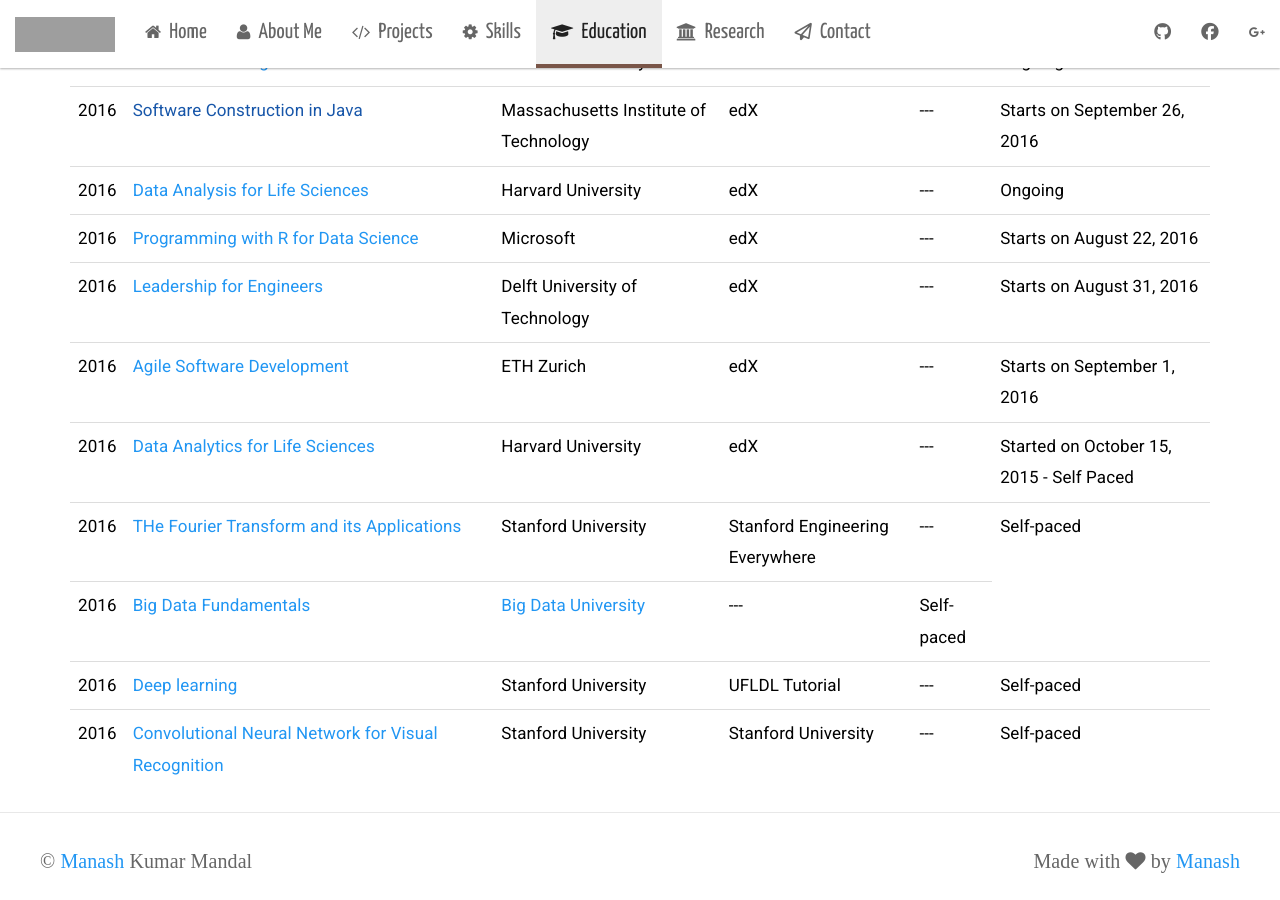
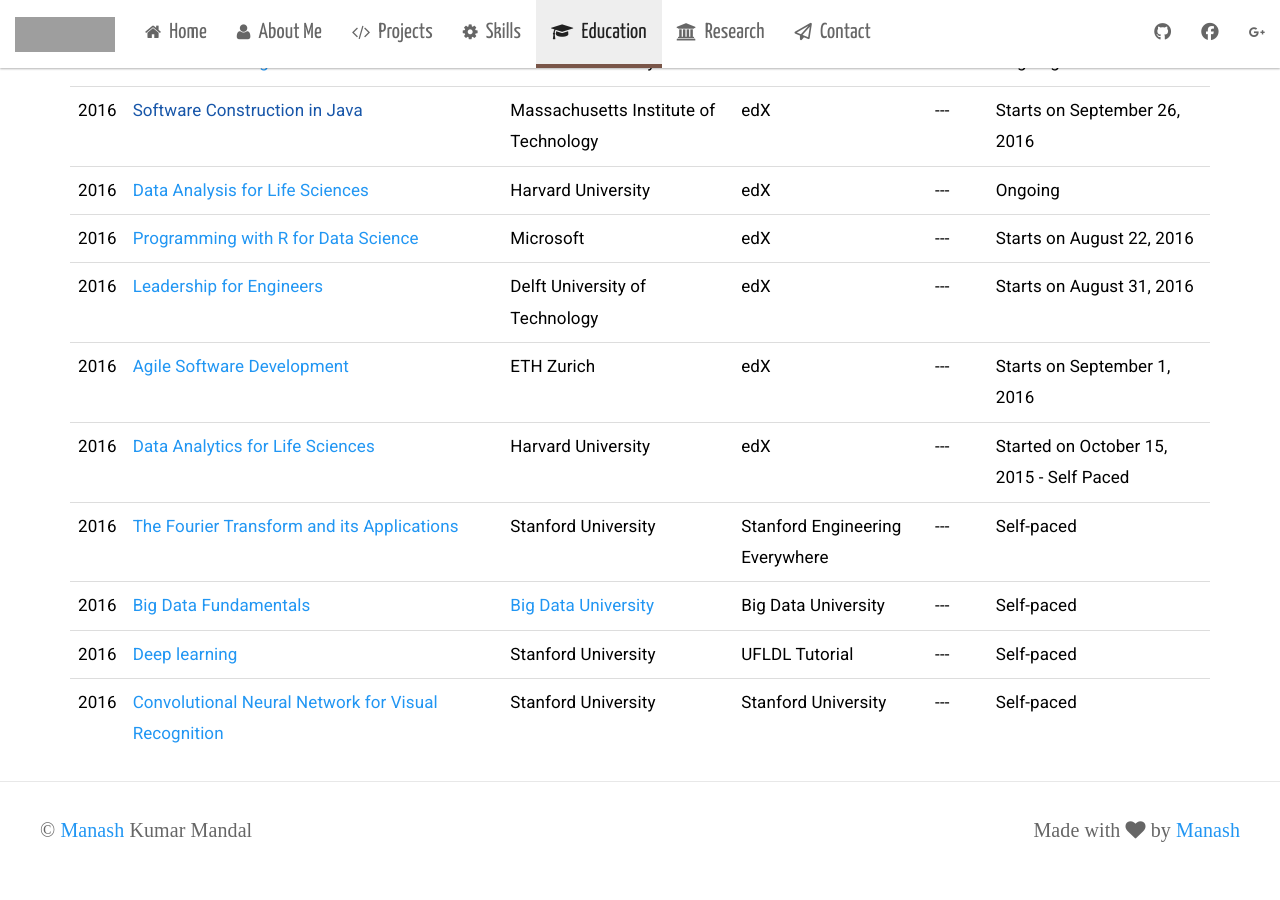
Before and after one commit to manashmandal/manashmandal.github.io, a Jekyll site: the page built from education.html, in a window 1280 px wide and 900 px high, scrolled down 1145 px. Built offline with Jekyll 4.4.1, drawn with Linux system fonts in a browser that asks for light colours; nearby versions of some CDN libraries; some web fonts are replaced; after the commit the page ends 2014 px from its top, so only the background shows below that; grey boxes are pictures that could not be loaded.

Commit message:
fix typo

```diff
--- a/education.html
+++ b/education.html
@@ -179,7 +179,7 @@
 
         <tr>
             <td>2016</td>
-            <td><a href="https://see.stanford.edu/Course/EE261" target="_blank">THe Fourier Transform and its Applications</a> </td>
+            <td><a href="https://see.stanford.edu/Course/EE261" target="_blank">The Fourier Transform and its Applications</a> </td>
             <td>Stanford University</td>
             <td>Stanford Engineering Everywhere</td>
             <td> --- </td>
@@ -190,6 +190,7 @@
             <td>2016</td>
             <td><a href="https://bigdatauniversity.com/learn/big-data/" target="_blank">Big Data Fundamentals</a> </td>
             <td><a href="https://bigdatauniversity.com" target="_blank">Big Data University</a> </td>
+            <td>Big Data University</td>
             <td> --- </td>
             <td>Self-paced</td>
         </tr>
```
